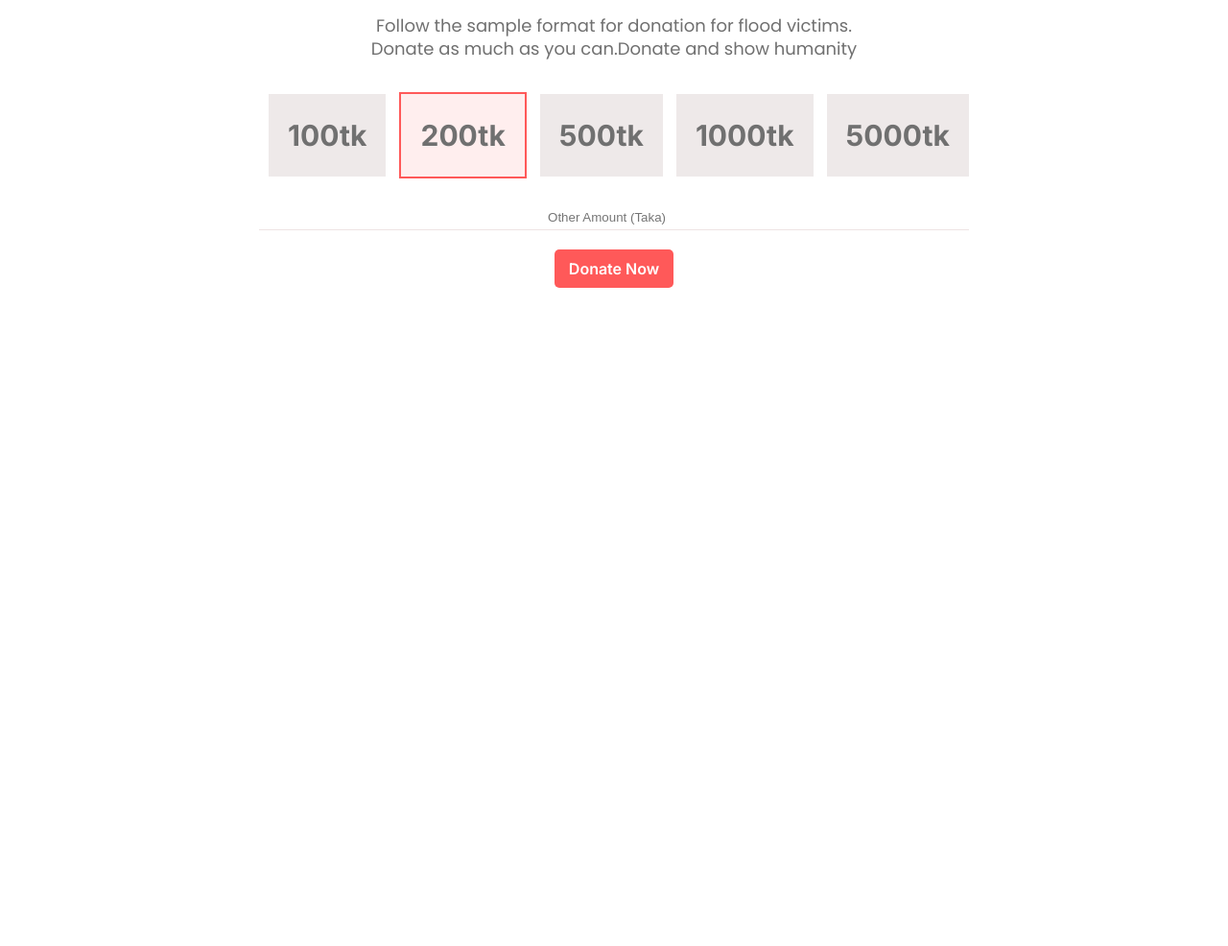
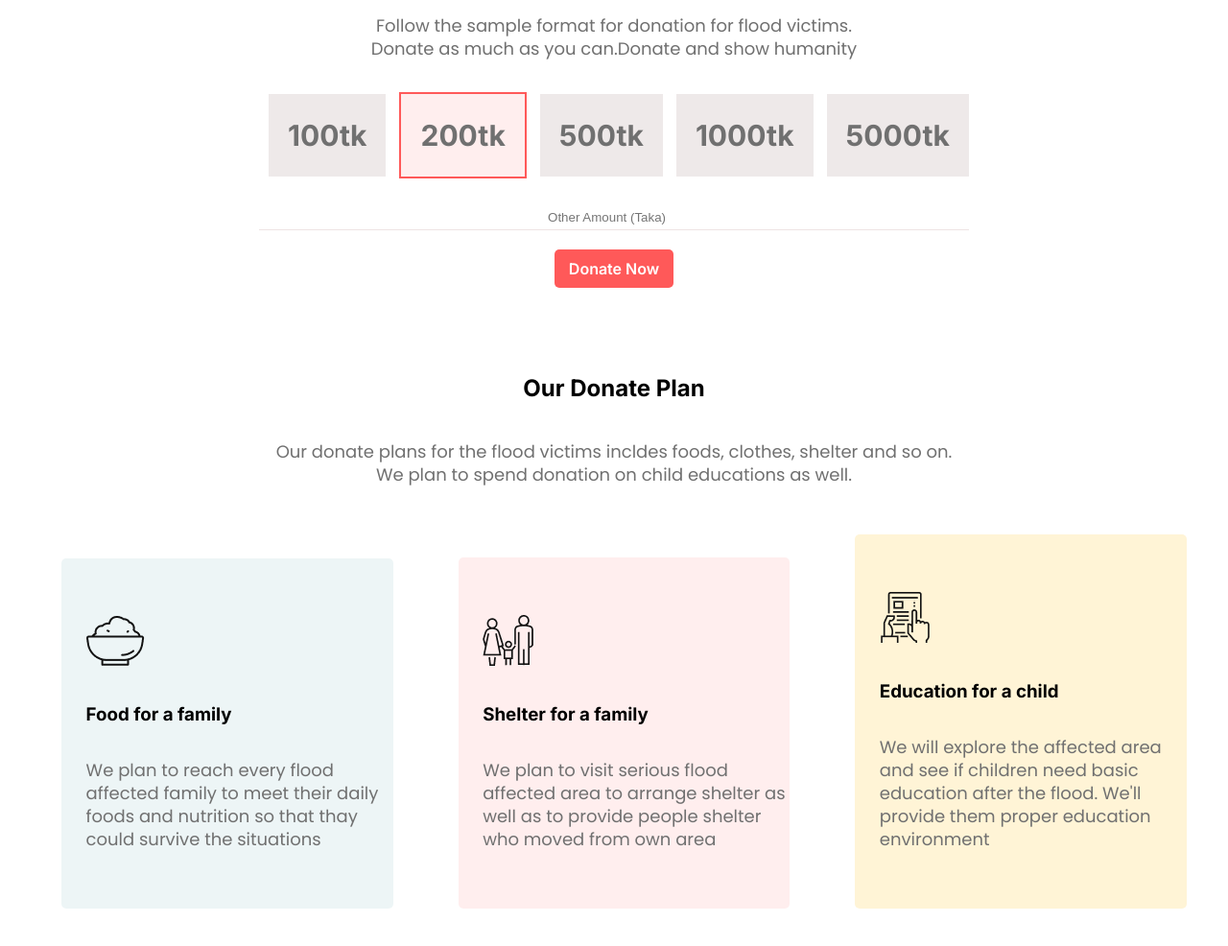
Before and after one commit to JahidulSany/donate-today, a plain HTML site: page index.html in a window 1280 px wide. Shown: the part 700-1686 px from the top of the page at 96% size. Before the commit the page ends 1000 px from the top, so only its background shows below. Drawn offline with Linux system fonts and the light colour scheme.

Commit message:
donate plan added

```diff
--- a/index.html
+++ b/index.html
@@ -34,5 +34,36 @@
             <a class="link-button" href="#">Donate Now</a>
         </div>
     </section>
+    <section class="donate-plan">
+        <div class="donate-plan-content">
+            <div class="donate-plan-text">
+                <h2>Our Donate Plan</h2>
+                <p>Our donate plans for the flood victims incldes foods, clothes, shelter and so on.<br>We plan to spend donation on child educations as well.</p>
+            </div>
+            <div class="donate-plan-items">
+                <div class="single-donate-plan bg-color-one">
+                    <div class="donate-plan-icon">
+                        <img src="icons/food.png" alt="Food for family">
+                    </div>
+                    <h3>Food for a family</h3>
+                    <p>We plan to reach every flood affected family to meet their daily foods and nutrition so that thay could survive the situations</p>
+                </div>
+                <div class="single-donate-plan bg-color-two">
+                    <div class="donate-plan-icon">
+                        <img src="icons/shelter.png" alt="Family Shelter">
+                    </div>
+                    <h3>Shelter for a family</h3>
+                    <p>We plan to visit serious flood affected area to arrange shelter as well as to provide people shelter who moved from own area</p>
+                </div>
+                <div class="single-donate-plan bg-color-three">
+                    <div class="donate-plan-icon">
+                        <img src="icons/Frame-1.png" alt="Child Education">
+                    </div>
+                    <h3>Education for a child</h3>
+                    <p>We will explore the affected area and see if children need basic education after the flood. We'll provide them proper education environment</p>
+                </div>
+            </div>
+        </div>
+    </section>
 </body>
 </html>
--- a/style.css
+++ b/style.css
@@ -100,3 +100,39 @@ input.input-amount {
     text-align: center;
     width: 740px;
 }
+.donate-plan{
+    padding: 100px 0;
+}
+.donate-plan-text{
+    margin-bottom: 50px;
+    text-align: center;
+}
+.donate-plan-text h2{
+    margin-bottom: 40px;
+}
+.donate-plan-text p{
+
+}
+.single-donate-plan {
+    padding: 60px 0;
+    display: inline-block;
+    width: 25%;
+    border-radius: 5px;
+    margin-left: 5%;
+    padding-left: 2%;
+}
+.single-donate-plan p{
+    text-align: left;
+}
+.single-donate-plan h3{
+    margin: 35px 0;
+}
+.bg-color-one {
+    background: rgba(79, 157, 166, 0.1);
+}
+.bg-color-two {
+    background: rgba(255, 89, 89, 0.1);
+}
+.bg-color-three {
+    background: #FFF4D6;
+}
```
